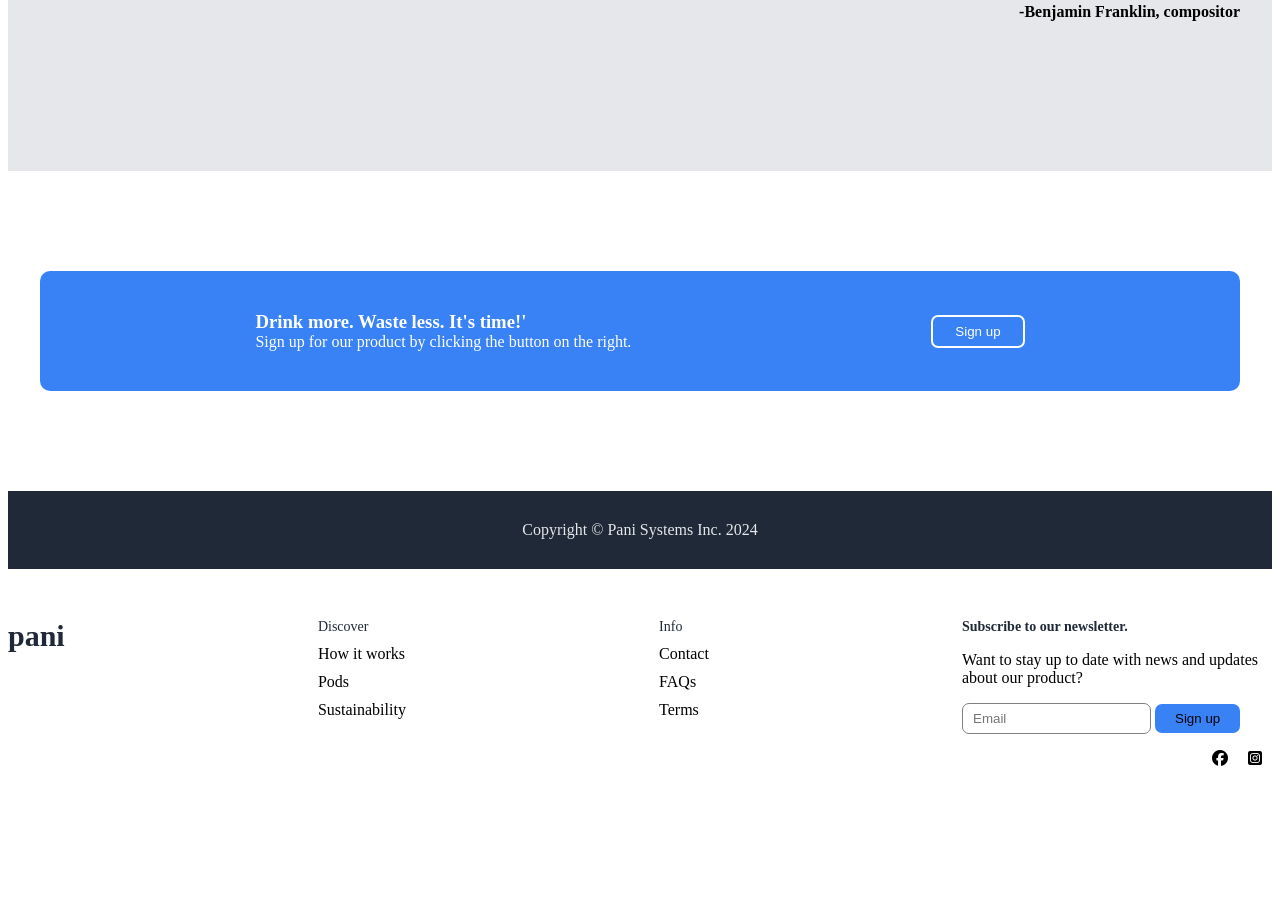
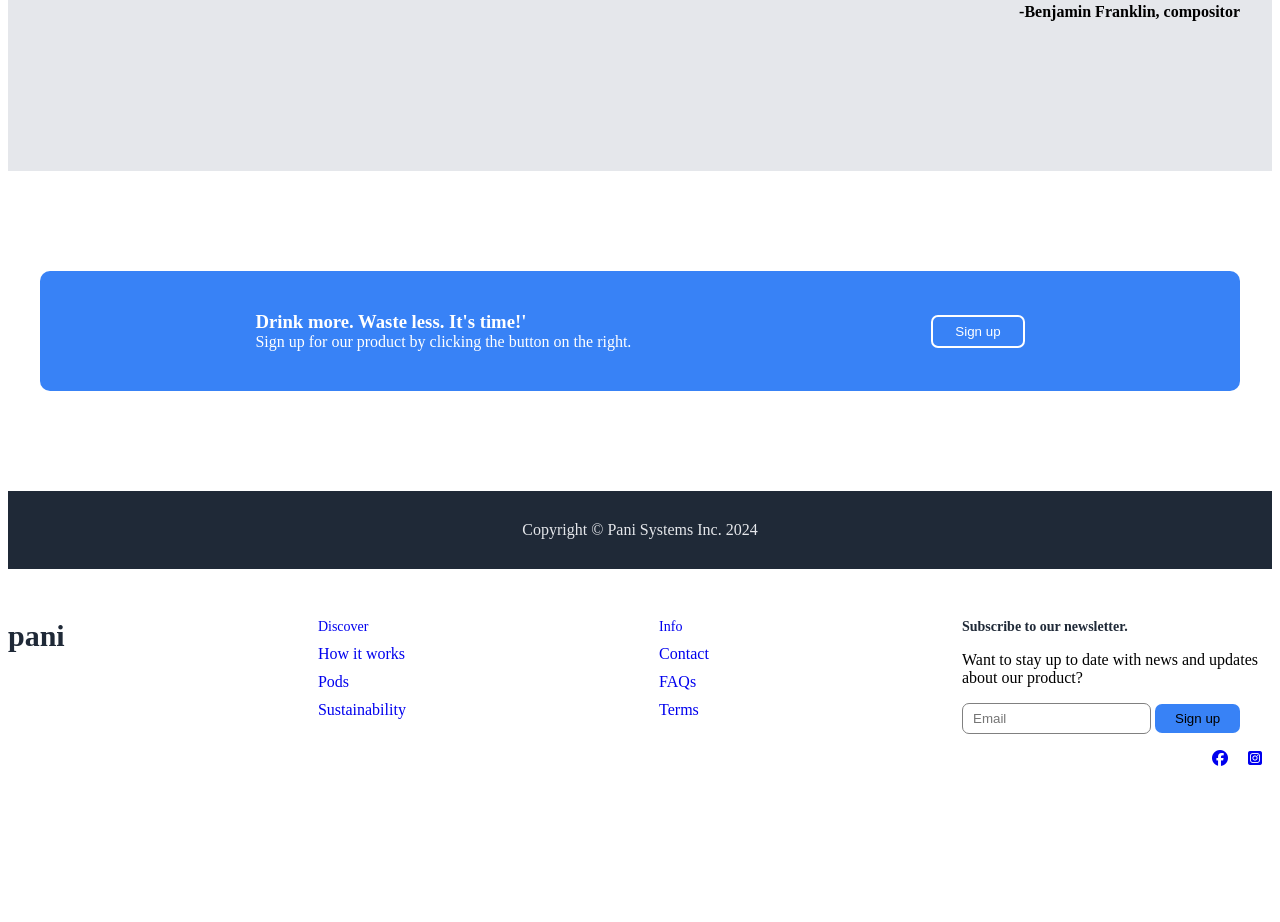
Before and after one commit to codeguy9/Landing-Page-Odin-Project, a plain HTML site: page index.html in a window 1280 px wide. Shown: the part 1544-2466 px from the top of the page. Drawn offline with Linux system fonts and the light colour scheme.

Commit message:
Update index.html
Added links to the ul elements

```diff
--- a/index.html
+++ b/index.html
@@ -95,16 +95,16 @@
 				<div class="footer-content">
 					<span id="logo-footer">pani</span>
 					<ul class="links-one">
-						<li>Discover</li>
-						<li>How it works</li>
-						<li>Pods</li>
-						<li>Sustainability</li>
+						<li><a href="#">Discover</a></li>
+						<li><a href="#">How it works</a></li>
+						<li><a href="#">Pods</a></li>
+						<li><a href="#">Sustainability</a></li>
 					</ul>
 					<ul class="links-two">
-						<li>Info</li>
-						<li>Contact</li>
-						<li>FAQs</li>
-						<li>Terms</li>
+						<li><a href="#">Info</a></li>
+						<li><a href="#">Contact</a></li>
+						<li><a href="#">FAQs</a></li>
+						<li><a href="#">Terms</a></li>
 					</ul>
 						<div class="last-footer-content">
 							<div class="some-footer-text">
@@ -118,8 +118,8 @@
 							</div>
 
 							<ul class="social-icons">
-								<li><i class="fa-brands fa-facebook"></i></li>
-								<li><i class="fa-brands fa-square-instagram"></i></li>
+								<li><a href="#"><i class="fa-brands fa-facebook"></i></a></li>
+								<li><a href="#"><i class="fa-brands fa-square-instagram"></i></a></li>
 							</ul>
 						</div>
 				</div>
```
